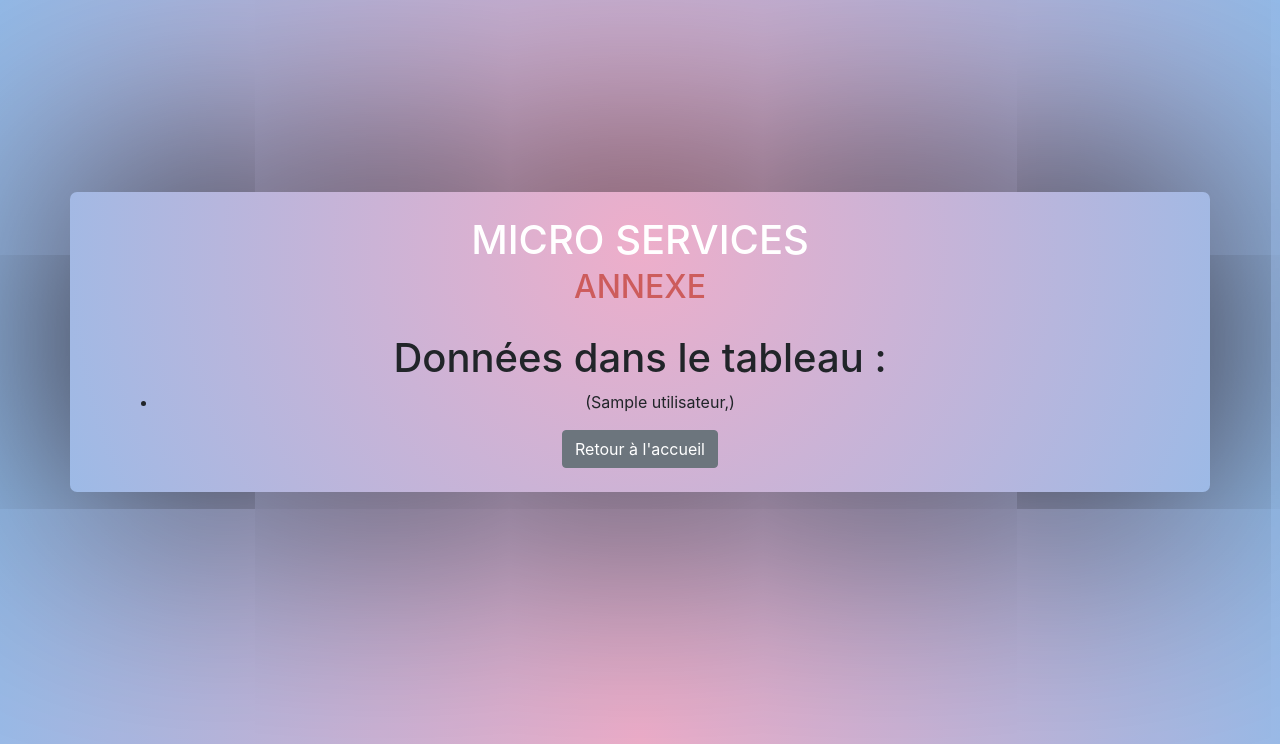
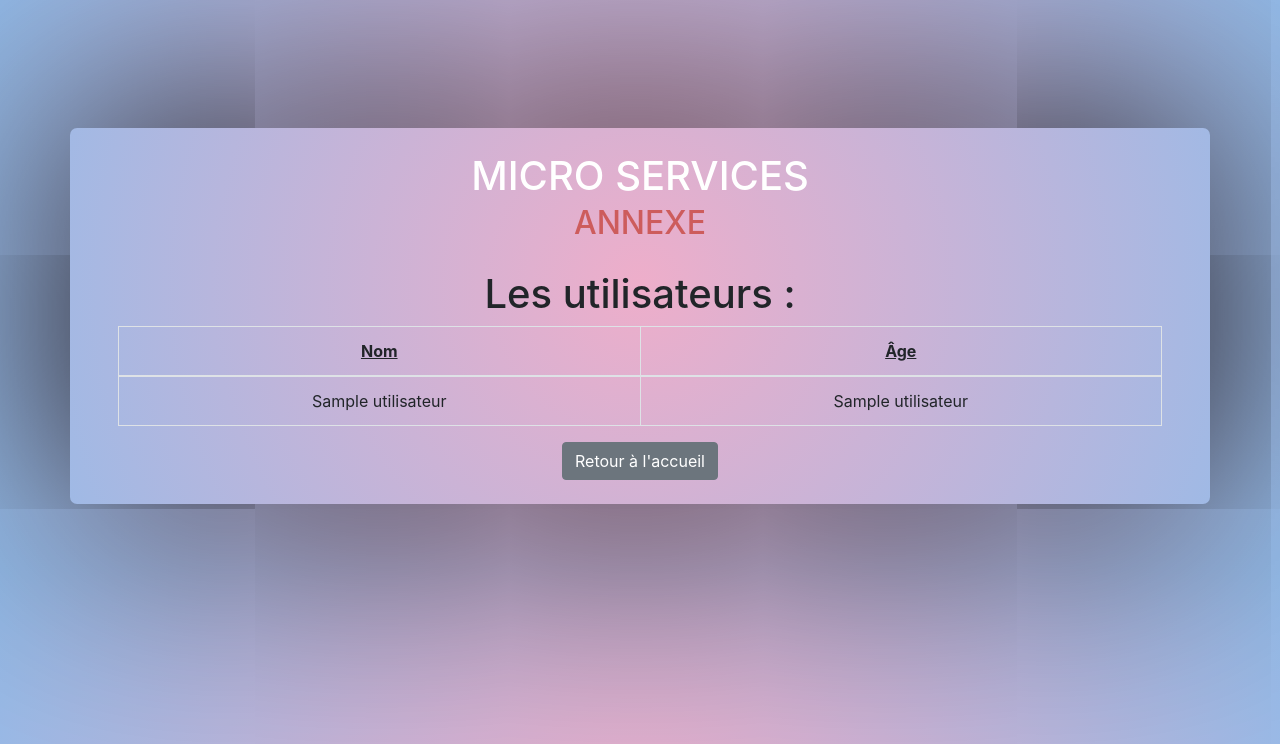
Before and after one commit to faycalzaazoua/dockercompose, a FastAPI app: page /second-route in a window 1280 px wide. Shown: the top 744 px of the page. Run offline with FastAPI, Linux system fonts and the light colour scheme; a database or web service that is not in the repository returns one stand-in record (values such as "Sample title"); some libraries are stand-ins or nearby versions.

Commit message:
commit matin 10/01

```diff
--- a/docker-compose.yml
+++ b/docker-compose.yml
@@ -10,6 +10,7 @@ services:
       - 8000:8000  # Redirige le port 8000 de l'hôte vers le port 8000 du conteneur
     volumes:
       - .:/app  # Montage du répertoire courant sur /app dans le conteneur
+
 
   database:
     image: postgres  # Utilise l'image officielle PostgreSQL depuis Docker Hub
--- a/main.py
+++ b/main.py
@@ -1,56 +1,45 @@
 from fastapi import FastAPI, Request
-from os import environ as env
 from starlette.templating import Jinja2Templates
 import psycopg2
-
+import uvicorn
+from os import environ as env
 
 app = FastAPI()
-
 templates = Jinja2Templates(directory="templates")
 
-def connect():
-    connection = None
-    db_data = None
-    try:
-        # Connexion a la bdd existante
-        connection = psycopg2.connect(
-            database="microservices",
-            user="docker",
-            password="docker",
-            host="0.0.0.0"
-        )
+# Paramètres de connexion à la base de données
+db_params = {
+    'host': '172.19.0.2',
+    'database': 'microservices',
+    'user': 'docker',
+    'password': 'docker',
+}
 
-        # creation du curseur pour faciliter les opérations vers la bdd
-        crsr = connection.cursor()
-        # Requête à la bdd
-        crsr.execute('SELECT name FROM utilisateur')
-        db_data = crsr.fetchall()
-        crsr.close()
-
-        if db_data is None:
-            print("Aucune donnée trouvée dans la base de données.")
-    except (Exception, psycopg2.DatabaseError) as error:
-        print("Erreur de connexion à la base de données :", error)
-    finally:
-        if connection is not None:
-            # fermer la connexion a la bdd
-            connection.close()
-            print('Connexion à la base de données terminée.')
-
-    return db_data
-print(connect())
-# Création de la première route qui sera l'Acceuil
-# def index():
-#     return { "message": f"Hello {env['MY_VARIABLE']} !"}
 @app.get("/")
 def index(request: Request):
     return templates.TemplateResponse("index.html", {"request": request, "my_variable": env['name']})
 
+@app.get("/second-route")
+def second_route(request: Request):
+    try:
+        # Établir la connexion à la base de données
+        conn = psycopg2.connect(**db_params)
 
-# Création de la deuxième route qui sera la page annexe
-# def second_route():
-#     return { "message": "Ceci est la deuxième route."}
-@app.get("/second-route")
-def index(request: Request):
-    rows = connect()  # Appel de la fonction connect pour obtenir les données)
-    return templates.TemplateResponse("annexe.html", {"request": request, "datas": rows })
+        # Créer un curseur
+        cursor = conn.cursor()
+
+        # Exécuter une requête SQL pour récupérer les données de votre table
+        cursor.execute('SELECT * FROM utilisateur')
+
+        # Récupérer les résultats
+        rows = cursor.fetchall()
+
+        # Fermer le curseur et la connexion à la base de données
+        cursor.close()
+        conn.close()
+
+        # Rendre le modèle HTML avec les données récupérées
+        return templates.TemplateResponse("annexe.html", {"request": request, "rows": rows, "my_variable": env['name']})
+
+    except Exception as e:
+        return f"Erreur lors de la connexion à la base de données : {e}"
--- a/templates/annexe.html
+++ b/templates/annexe.html
@@ -1,5 +1,3 @@
-
-
 <!DOCTYPE html>
 <html lang="en">
 <head>
@@ -9,12 +7,13 @@
     <link rel="stylesheet" href="https://cdn.jsdelivr.net/npm/bootstrap@4.3.1/dist/css/bootstrap.min.css" integrity="sha384-ggOyR0iXCbMQv3Xipma34MD+dH/1fQ784/j6cY/iJTQUOhcWr7x9JvoRxT2MZw1T" crossorigin="anonymous">
 </head>
 <style>
-            body{
-                background: rgb(238,174,202);
-                background: radial-gradient(circle, rgba(238,174,202,1) 0%, rgba(148,187,233,1) 100%);
+    body {
+        background: rgb(238, 174, 202);
+        background: radial-gradient(circle, rgba(238, 174, 202, 1) 0%, rgba(148, 187, 233, 1) 100%);
     }
-            .modalll{
-                margin-top : 15%;
+
+    .modalll {
+        margin-top: 10%;
         border-radius: 7px;
         box-shadow: 0px 0px 500px black;
     }
@@ -22,18 +21,32 @@
 
 <body>
     <header class="masthead d-flex align-items-center">
-                <div class="container px-4 px-lg-5 text-center modalll">
+        <div class="container px-4 px-lg-5 text-center modalll" style="margin-bottom : 5%">
             <br>
-                    <h1 class="mb-1" style = "color:white">MICRO SERVICES</h1>
-                    <!-- <h3 class="mb-5" style = "color:grey"><em>Code by Faycal</em></h3> -->
-                    <h2 class="mb-1" style = "color:indianred">ANNEXE</h2>
+            <h1 class="mb-1" style="color:white">MICRO SERVICES</h1>
+            <!-- <h3 class="mb-5" style="color:grey"><em>Code by {{ my_variable }}</em></h3> -->
+            <h2 class="mb-1" style="color:indianred">ANNEXE</h2>
             <br>
-                    <h1>Données dans le tableau :</h1>
-                    <ul>
-                        {% for row in datas %}
-                            <li>{{ row }}</li>
+            <h1>Les utilisateurs :</h1>
+
+            <table class="table table-bordered">
+                <thead>
+                    <tr style="text-decoration : underline; font-weight : bold">
+                        <th >Nom</th>
+                        <th>Âge</th>
+                    </tr>
+                </thead>
+                <tbody>
+                    {% for row in rows %}
+                        <tr>
+                            <td>{{ row[1] }}</td>
+                            <td>{{ row[2] }}</td>
+                        </tr>
+
                     {% endfor %}
-                    </ul>
+                </tbody>
+            </table>
+
             <a class="btn btn-secondary btn-xl" href="/">Retour à l'accueil</a>
             <br><br>
         </div>
--- a/templates/index.html
+++ b/templates/index.html
@@ -32,5 +32,6 @@
                     <br><br>
                 </div>
             </header>
+
         </body>
     </html>
```
Also changed, not shown: templates/img/consignemicroservice.png (added). Lines whose indentation alone changed are shown as unchanged.
